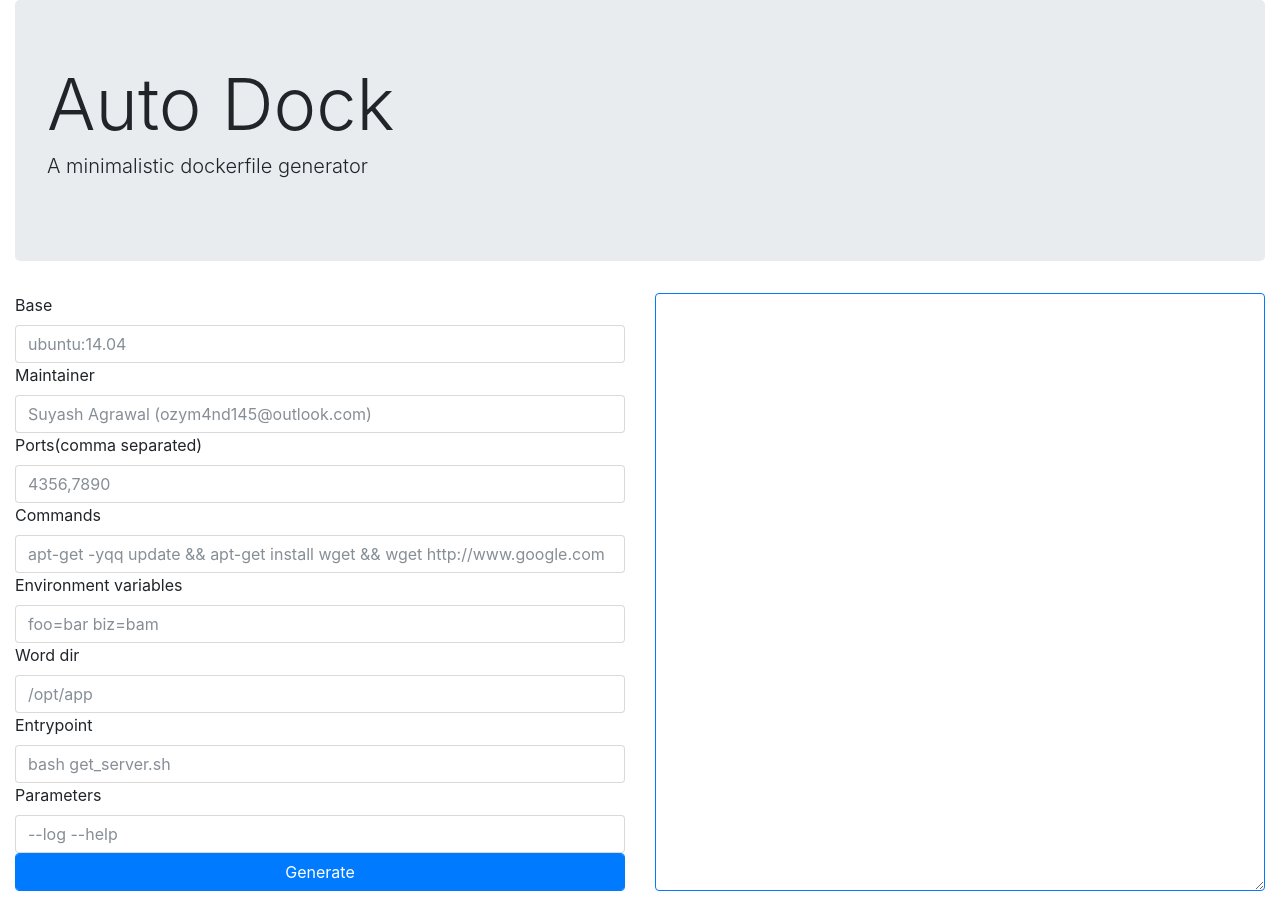
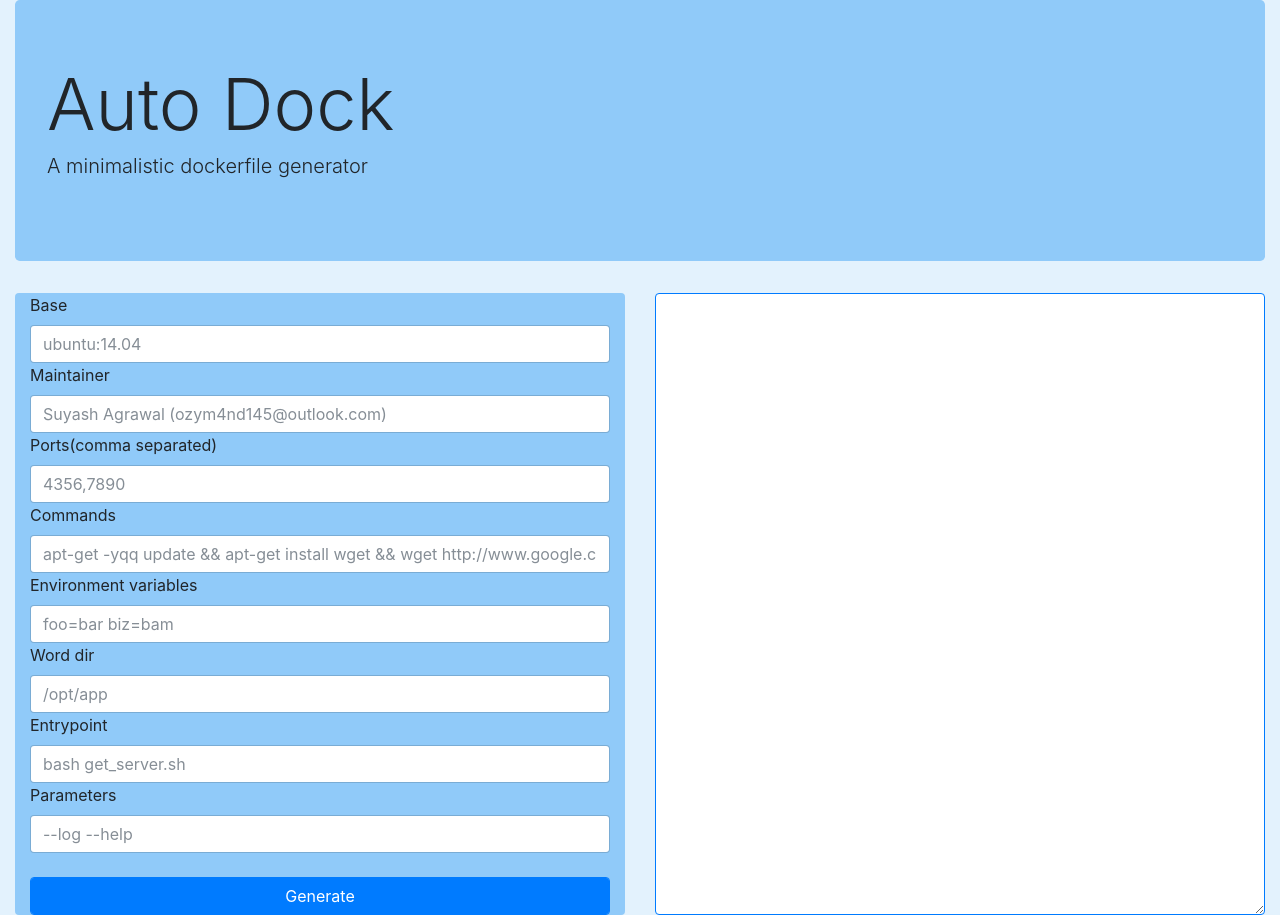
Before and after one commit to ozym4nd145/autodock, a plain HTML site: page index.html in a window 1280 px wide. Before the commit the page ends 891 px from the top, so only its background shows below. Drawn offline with nearby package versions, Linux system fonts and the light colour scheme.

Commit message:
Added basic colour

```diff
--- a/index.html
+++ b/index.html
@@ -19,8 +19,8 @@
         <p class="lead">A minimalistic dockerfile generator</p>
       </div>
       <div class="row">
-        <div class="col" id="left_pane">
-          <form id="dockinput" onsubmit="return false;">
+        <div class="col container" id="left_pane">
+          <form class="container rounded" id="dockinput" onsubmit="return false;">
             <label for="base">Base</label>
             <input class="form-control" type="text" name="base" id="base"
             placeholder="ubuntu:14.04">
@@ -45,6 +45,7 @@
             <label for="params">Parameters</label>
             <input class="form-control" type="text" name="params" id="params"
             placeholder="--log --help">
+            <br>
             <button class="form-control btn btn-primary" type="submit"
                                          onclick="autodock_compile();">Generate</button>
           </form>
--- a/main.css
+++ b/main.css
@@ -0,0 +1,10 @@
+body{
+  background: #E3F2FD;
+}
+
+#top {
+  background-color: #90CAF9;
+}
+#dockinput {
+  background-color: #90CAF9;
+}
```
